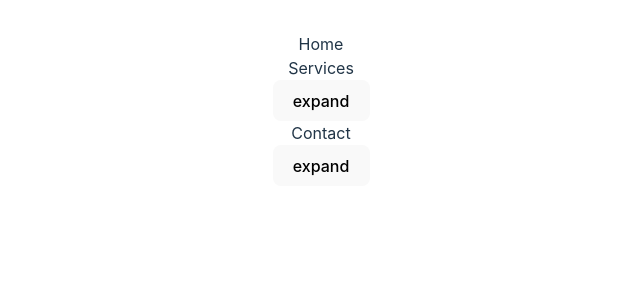
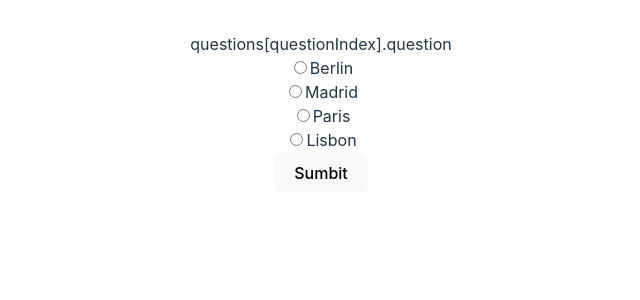
Before and after one commit to felixchen3674/react04292024, a React (Vite) app in the folder homework/react_homework/: page / in a window 1280 px wide. Shown: the top 300 px of the page, without its empty margins (319-959 px from the left). Built offline with nearby package versions, Linux system fonts and the light colour scheme.

Commit message:
finished quiz

```diff
--- a/homework/react_homework/src/App.tsx
+++ b/homework/react_homework/src/App.tsx
@@ -9,6 +9,7 @@ import Day17Play from "./day17_performance/notes";
 import Day21Play from "./day21_routing/notes";
 import Day22Play from "./day22_testing";
 import MenuList from "./many_practices/MenuList";
+import QuizApp from "./many_practices/QuizApp";
 
 function App() {
   const menuConfig = [
@@ -36,7 +37,8 @@ function App() {
       {/* <ReduxTodoSolution /> */}
       {/* <Day21Play /> */}
       {/* <Day22Play /> */}
-      <MenuList menuConfig={menuConfig} />
+      {/* <MenuList menuConfig={menuConfig} /> */}
+      <QuizApp />
 
     </>
   );
--- a/homework/react_homework/src/many_practices/QuizApp/index.tsx
+++ b/homework/react_homework/src/many_practices/QuizApp/index.tsx
@@ -1,7 +1,93 @@
-import React from 'react'
+import React, { useState } from "react";
 
-export default function QuizApp() {
+interface Question {
+  question: string;
+  options: string[];
+  correctOptionIndex: number;
+}
+
+const questions: Question[] = [
+  {
+    question: "What is the capital of France?",
+    options: ["Berlin", "Madrid", "Paris", "Lisbon"],
+    correctOptionIndex: 2,
+  },
+  {
+    question: "What is 1 + 2 ?",
+    options: ["3", "4", "5", "6"],
+    correctOptionIndex: 0,
+  },
+];
+
+const QuizApp: React.FC = () => {
+  // question index
+  // score
+  // selected index
+  // feedback
+  // completeion of the quiz
+  const [questionIndex, setQuestionIndex] = useState(0);
+  const [selectedIndex, setSelectedIndex] = useState<number | null>(null);
+  const [feedback, setFeedback] = useState<string | null>(null);
+  const [quizeComplete, setQuizComplete] = useState(false);
+  const [score, setScore] = useState(0);
+
+  const handleOptionChange = (option: number) => {
+    setSelectedIndex(option);
+  };
+
+  const handleSubmit = () => {
+    // if the user hasnt select
+    if (selectedIndex === null) {
+      setFeedback("Please select an option");
+      return;
+    }
+
+    // if use selected the correct answer
+    if (selectedIndex === questions[questionIndex].correctOptionIndex) {
+      setFeedback("Correct!");
+      setScore(score + 1);
+    } else {
+      setFeedback("Incorrect!");
+    }
+
+    // if we are at the end of the questions
+    if (questionIndex < questions.length - 1) {
+      setQuestionIndex(questionIndex + 1);
+      setSelectedIndex(null); // reset
+    } else {
+      setQuizComplete(true);
+    }
+  };
+
   return (
-    <div>QuizApp</div>
-  )
-}
+    <div>
+      {quizeComplete ? (
+        <div>
+          You've completed your quiz! You scored {score} out of{" "}
+          {questions.length}
+        </div>
+      ) : (
+        <div>
+          <div>questions[questionIndex].question</div>
+          {questions[questionIndex].options.map((option, index) => (
+            <div key={index}>
+              <input
+                type="radio"
+                id={`option${index + 1}`}
+                name={option}
+                value={index}
+                checked={selectedIndex === index}
+                onChange={() => handleOptionChange(index)}
+              />
+              <label htmlFor={`option${index + 1}`}>{option}</label>
+            </div>
+          ))}
+          <button onClick={handleSubmit}>Sumbit</button>
+          {feedback && <div>{feedback}</div>}
+        </div>
+      )}
+    </div>
+  );
+};
+
+export default QuizApp;
```
